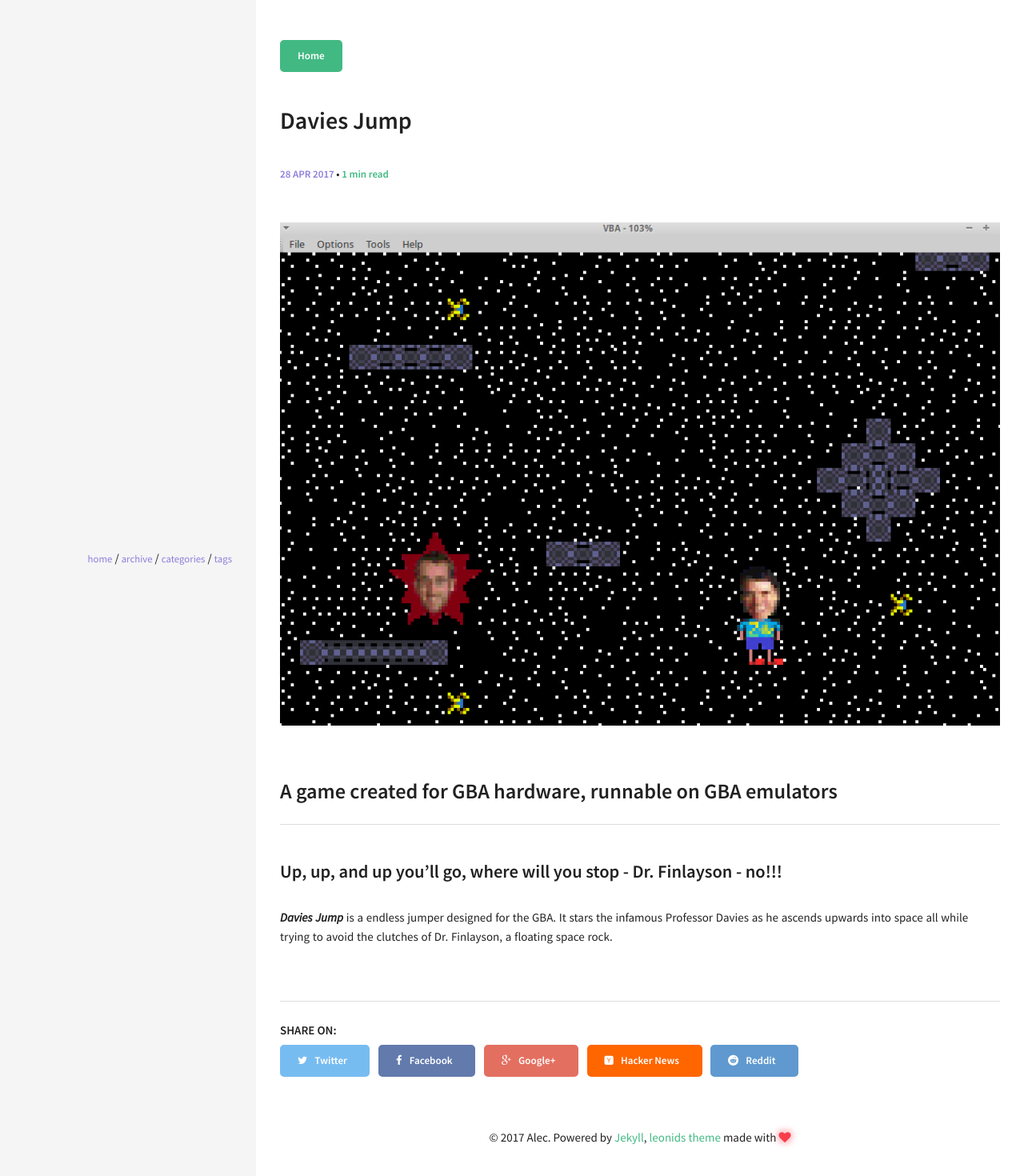
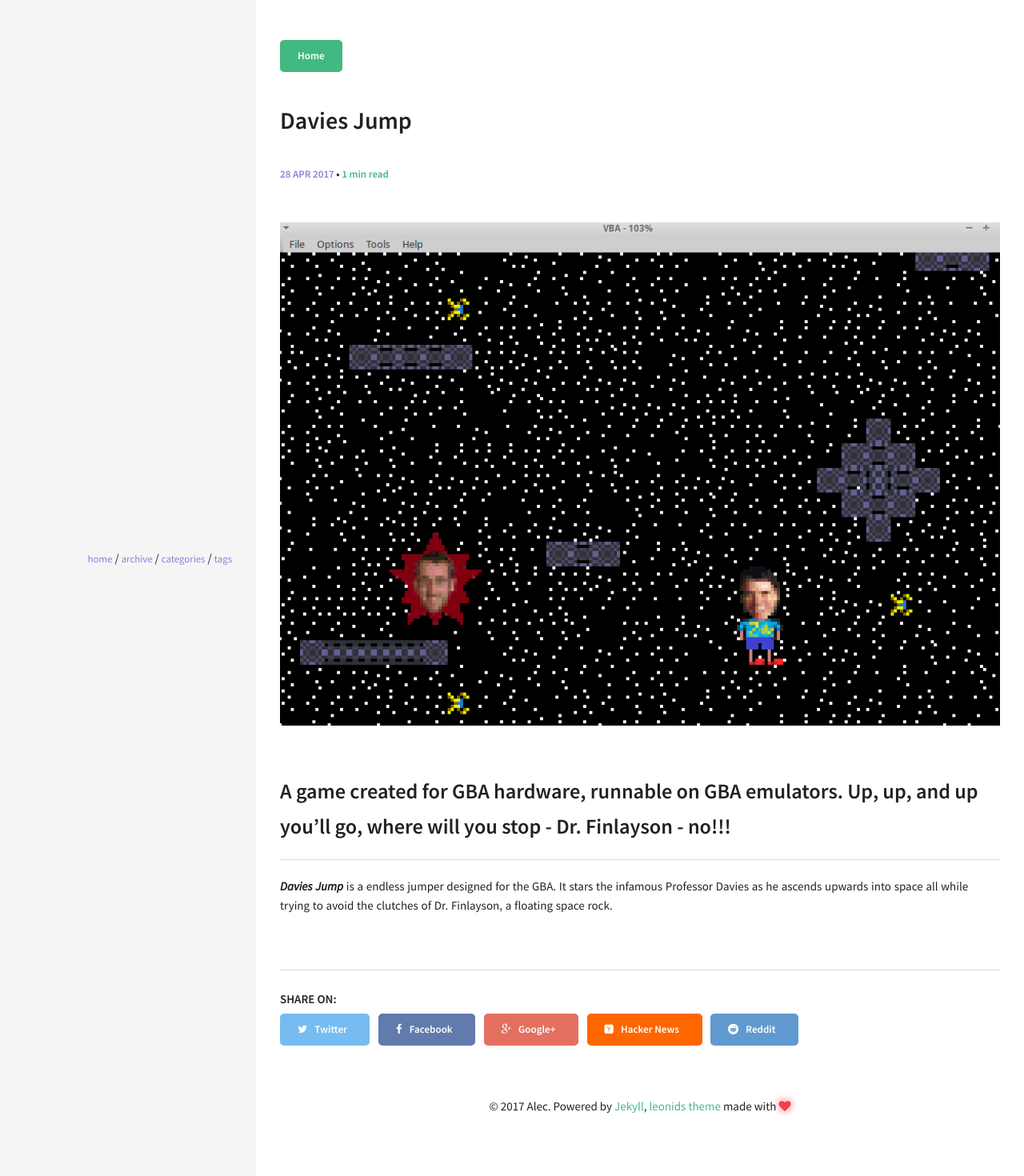
Before and after one commit to acarlyle/acarlyle.github.io, a Jekyll site: the page built from _posts/2017-04-27-davies-jump.md, in a window 1280 px wide. Shown: the top 1470 px of the page at 80% size. Built offline with Jekyll 4.4.1, drawn with Linux system fonts in a browser that asks for light colours.

```diff
--- a/_posts/2017-04-27-davies-jump.md
+++ b/_posts/2017-04-27-davies-jump.md
@@ -6,8 +6,6 @@ published: true
 categories: UMW
 ---
 ![jumpDaviesJump.png]({{site.baseurl}}/img/jumpDaviesJump.png)
-## A game created for GBA hardware, runnable on GBA emulators
-
-### Up, up, and up you'll go, where will you stop - Dr. Finlayson - no!!!
+## A game created for GBA hardware, runnable on GBA emulators.  Up, up, and up you'll go, where will you stop - Dr. Finlayson - no!!!
 
 ***Davies Jump*** is a endless jumper designed for the GBA.  It stars the infamous Professor Davies as he ascends upwards into space all while trying to avoid the clutches of Dr. Finlayson, a floating space rock.
```
